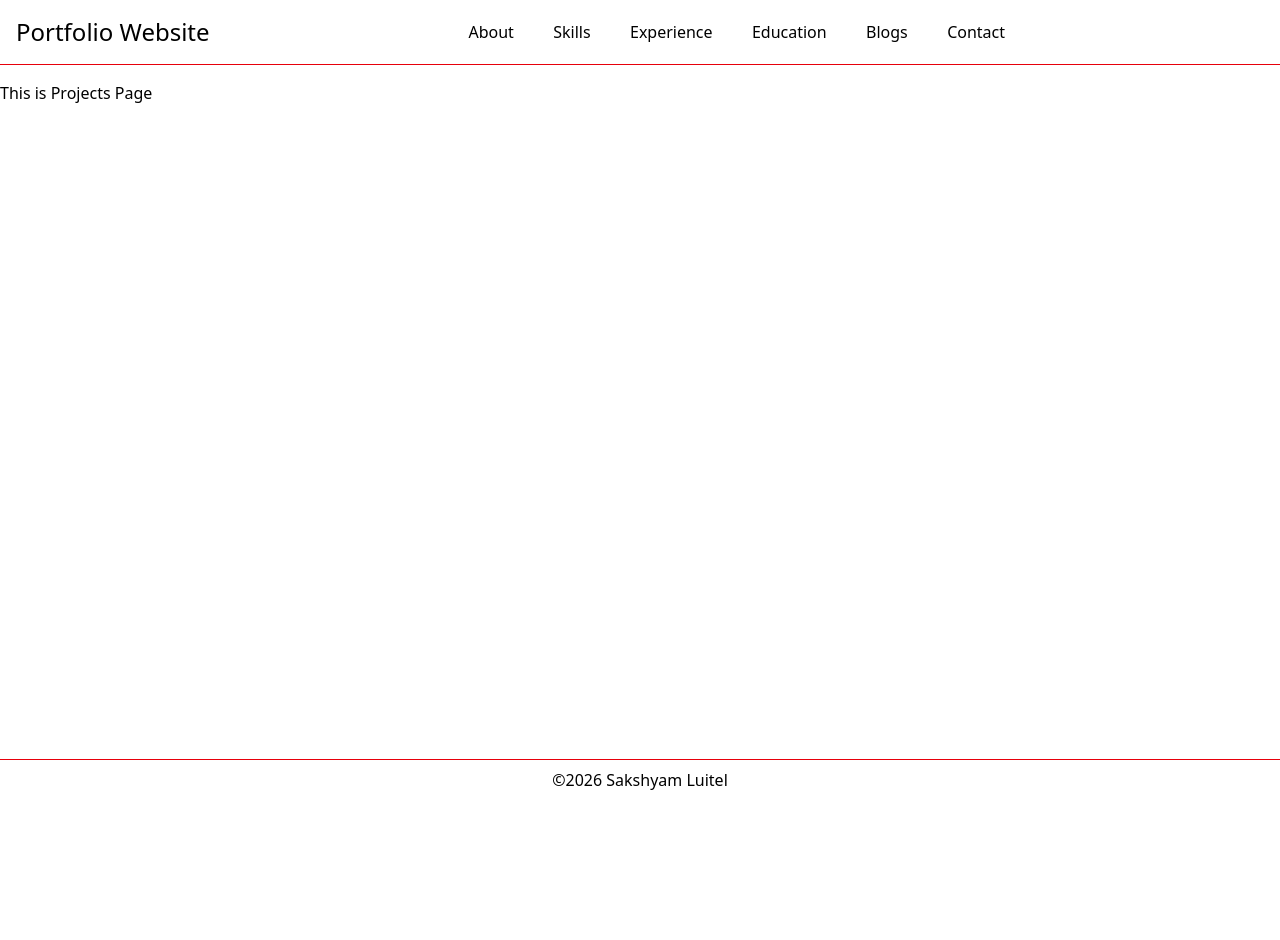
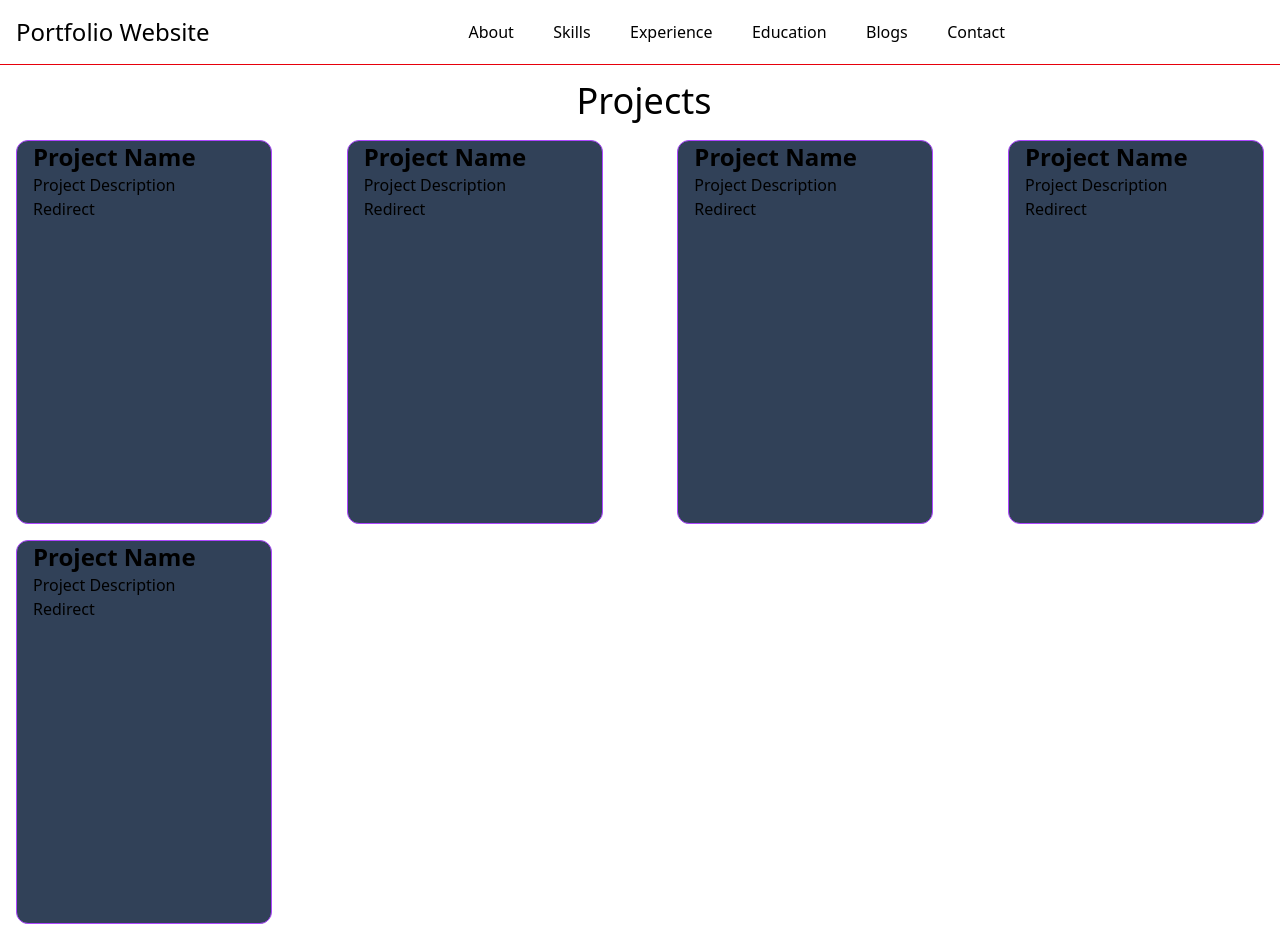
Before and after one commit to sakshyam-luitel/Portfolio, a React (Vite) app: page /projects in a window 1280 px wide. Before the commit the page ends 800 px from the top, so only its background shows below. Built offline with nearby package versions, Linux system fonts and the light colour scheme.

Commit message:
made card frame for showcasing project

```diff
--- /dev/null
+++ b/src/components/Card.jsx
@@ -0,0 +1,14 @@
+function Card(){
+    return(
+        <>
+            <div className="bg-slate-700  flex flex-col w-60 lg:w-64 h-96
+             border-1 border-purple-500 rounded-xl justify-center md:justify-start pl-4 mx-2 md:mx-4 mb-4">
+                <div className="font-bold text-2xl">Project Name</div>
+                <div>Project Description</div>
+                <div>Redirect</div>
+            </div>
+        </>
+    )
+}
+
+export default Card
--- a/src/components/Footer.jsx
+++ b/src/components/Footer.jsx
@@ -2,7 +2,7 @@ import React from 'react'
 
 const Footer = () => {
   return (
-    <footer className='border-t-1 border-red-600 mt-2'>
+    <footer className='border-t-1 border-red-600 mt-2 z-50 bg-slate-950'>
         <div className=' flex w-full md:min-h-10 items-center justify-center'>
             &copy;2026 Sakshyam Luitel
         </div>
--- a/src/pages/ProjectsPage.jsx
+++ b/src/pages/ProjectsPage.jsx
@@ -1,12 +1,19 @@
 import Navbar from "../components/Navbar"
 import Footer from "../components/Footer"
+import Card from "../components/Card"
 
 function ProjectsPage(){
     return(
         <>
             <Navbar/>
-            <div>This is Projects Page</div>
-            <Footer/>
+                <div className="ml-2 text-4xl text-center">Projects</div>
+                <div className="flex justify-center md:justify-between items-center absolute top-30 md:top-35 flex-wrap">
+                    <Card/>
+                    <Card/>
+                    <Card/>
+                    <Card/>
+                    <Card/>
+                </div>
         </>
     )
 }
```
